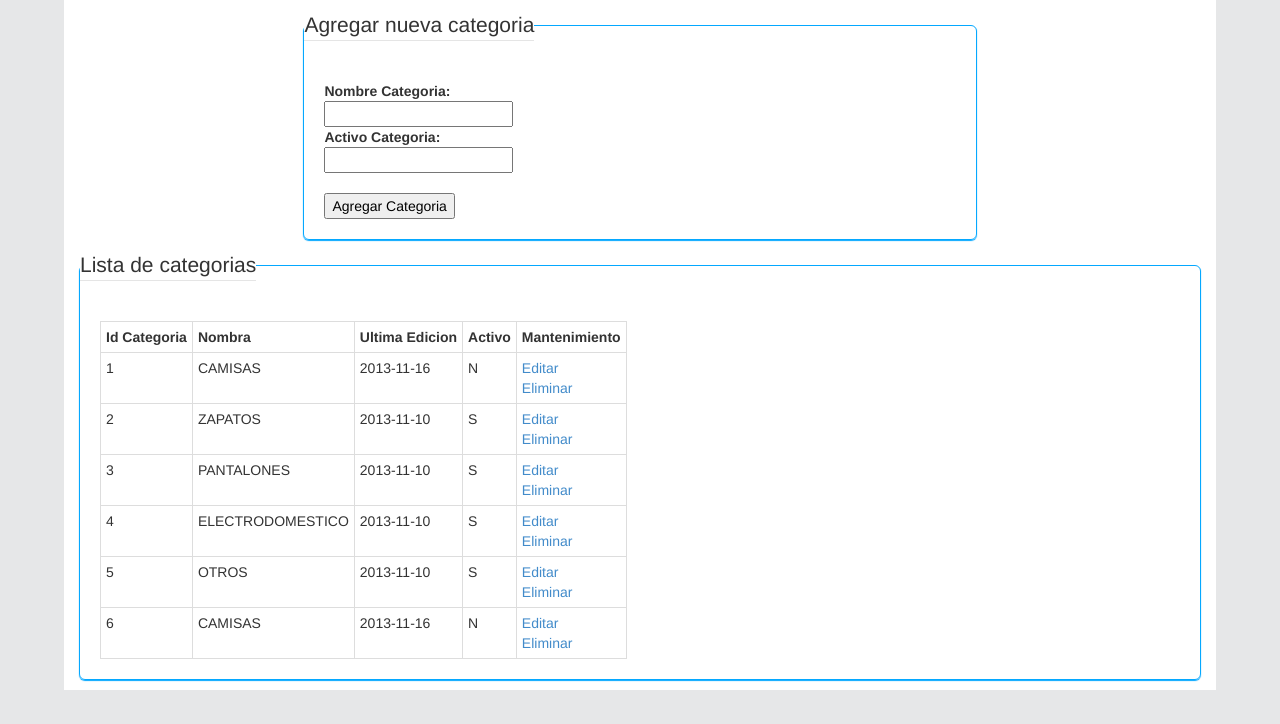
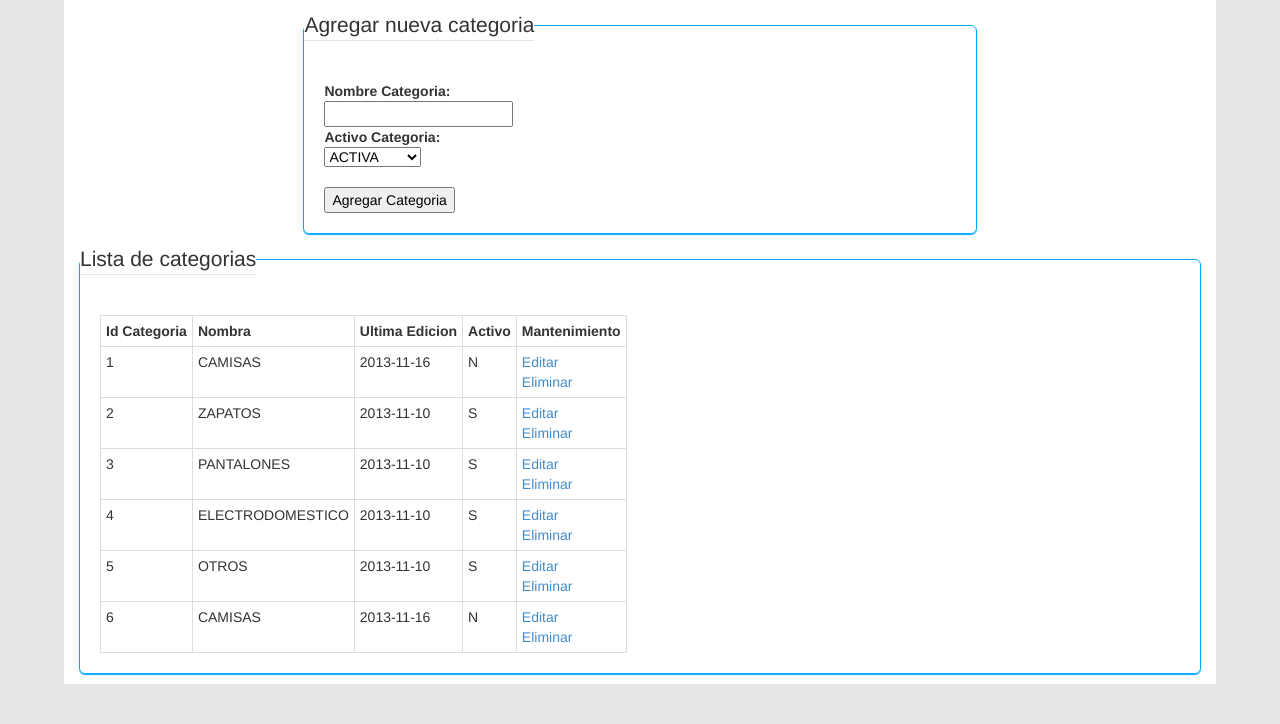
Before and after one commit to damgel/tiendaPRG4, a PHP site: page /administrarCategorias.php in a window 1280 px wide. Shown: the part 50-774 px from the top of the page. Run offline with PHP 8.4, Linux system fonts and the light colour scheme; a user stored in the database is signed in; data comes from the database, SQL or seed files in the repository; data that the repository does not hold is empty; some web fonts are replaced.

Commit message:
panel de administracion categorias completo.

```diff
--- a/administrarCategorias.php
+++ b/administrarCategorias.php
@@ -104,7 +104,10 @@ if (isset($_GET['eliminar'])) {
                 <div class="sub-row">
                     <form action='' method='POST'>
                         <div><b>Nombre Categoria:</b><br /><input type='text' name='nombre_ct' value='<?= stripslashes($row['nombre_ct']) ?>'required/></div>
-                        <div><b>Activo Categoria:</b><br /><input type='text' name='activo_ct' value='<?= stripslashes($row['activo_ct']) ?>' required/></div><br>
+                        <div><b>Activo Categoria:</b><br /><select name="activo_ct">
+                                <option value="S">ACTIVA</option>
+                                <option value="N">NO ACTIVA</option>
+                            </select></div><br>
                         <div><input type='submit' value='<?php echo $btn_nombre ?>' /><input type='hidden' value='1' name='<?php echo $btn_evento ?>' /></div>
                     </form>
 
```
